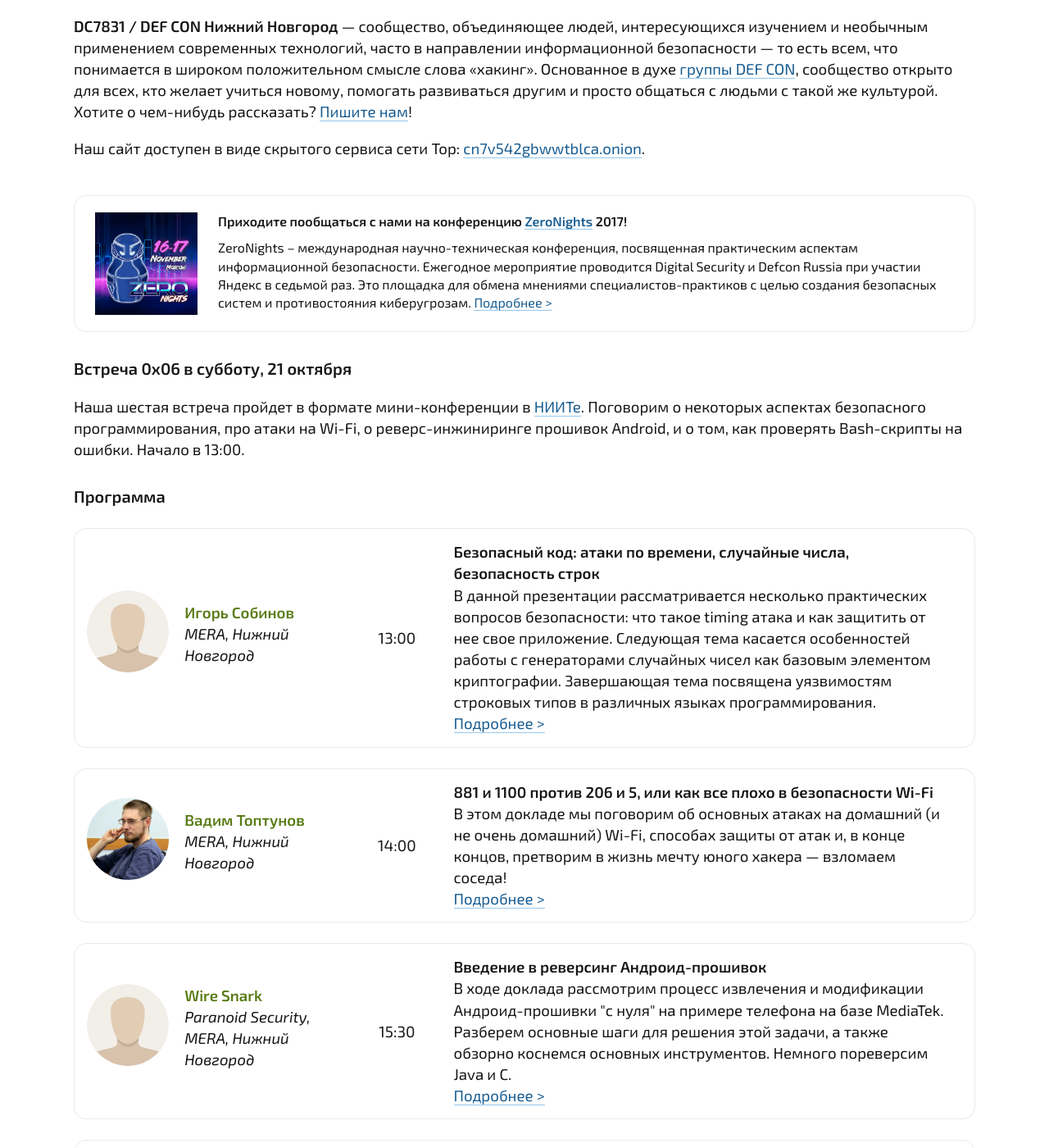
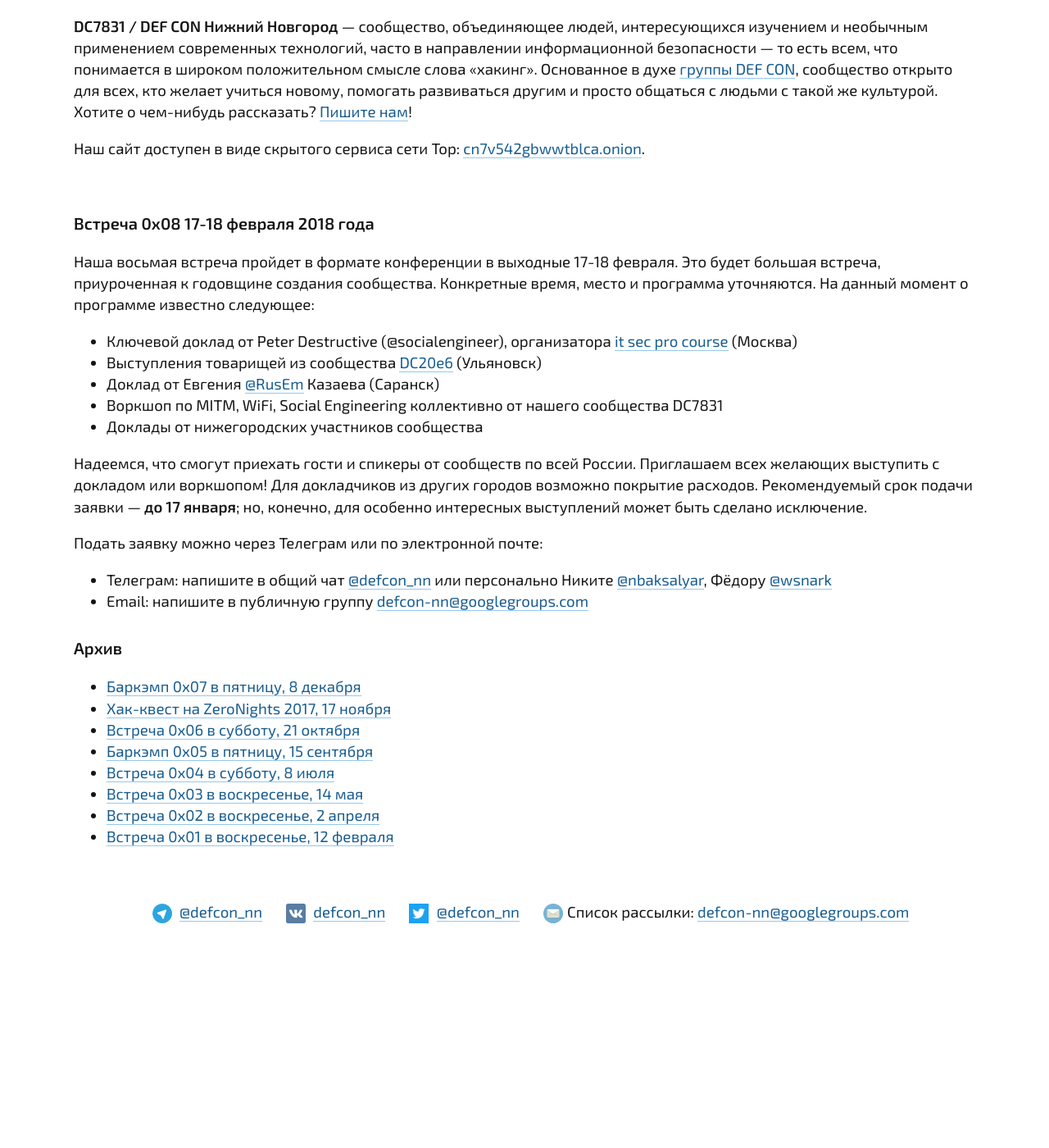
Before and after one commit to defcon-nn/defcon-nn.github.io, a Jekyll site: the page built from index.html, in a window 1280 px wide and 1400 px high, scrolled down 290 px. Shown: the whole window at 82% size. Built offline with Jekyll 4.4.1, drawn with Linux system fonts in a browser that asks for light colours; after the commit the page ends 1481 px from its top, so only the background shows below that; some of the changed text lies outside the part shown.

Commit message:
CFP для встречи 0х08; обновление архива

```diff
--- /dev/null
+++ b/0x06/index.html
@@ -0,0 +1,19 @@
+---
+layout: default
+---
+
+<div id="events_table">
+	<h2>Встреча 0x06 в субботу, 21 октября</h2>
+
+	<p>Наша шестая встреча прошла в формате мини-конференции в НИИТе. Поговорили о некоторых аспектах безопасного программирования, про атаки на Wi-Fi, о реверс-инжиниринге прошивок Android, и о том, как проверять Bash-скрипты на ошибки.
+	<p>Список докладов и материалов к ним:</p>
+
+	<ul id="talks">
+		{% for talk in site.data.meetup_21_10_2017 %}
+		{% include talk.html %}
+		{% endfor %}
+	</ul>
+	<div class="supporters">
+		Благодарим сообщество <a href="https://it52.info">IT52</a> за информационную поддержку, компанию <a href="https://www.mera.ru">Мера</a> за предоставленную площадку.
+	</div>
+</div>
--- a/index.html
+++ b/index.html
@@ -7,30 +7,33 @@
 	<p>Наш сайт доступен в виде скрытого сервиса сети Тор: <a href="http://cn7v542gbwwtblca.onion">cn7v542gbwwtblca.onion</a>.</p>
 </div>
 
-<div id="zeronights">
-	<a href="https://2017.zeronights.ru/"><img src="/images/zn_400x400.png" width="125" /></a>
-	<h4>Приходите пообщаться с нами на конференцию <a href="https://2017.zeronights.ru/">ZeroNights</a> 2017!</h4>
-	<p>ZeroNights – международная научно-техническая конференция, посвященная практическим аспектам информационной безопасности. Ежегодное мероприятие проводится Digital Security и Defcon Russia при участии Яндекс в седьмой раз. Это площадка для обмена мнениями специалистов-практиков с целью создания безопасных систем и противостояния киберугрозам. <a href="zn.html">Подробнее ></a></p>
-</div>
+<div id="events_table">
+	<h2>Встреча 0x08 17-18 февраля 2018 года</h2>
 
-<div id="events_table">
-	<h2>Встреча 0x06 в субботу, 21 октября</h2>
+<p>Наша восьмая встреча пройдет в формате конференции в выходные 17-18 февраля. Это будет большая встреча, приуроченная к годовщине создания сообщества. Конкретные время, место и программа уточняются. На данный момент о программе известно следующее:
+<ul>
+<li> Ключевой доклад от Peter Destructive (@socialengineer), организатора <a href="https://telegram.me/it_sec_pro_course">it sec pro course</a> (Москва) </li>
+<li> Выступления товарищей из сообщества <a href="https://dc20e6.ru">DC20e6</a> (Ульяновск) </li>
+<li> Доклад от Евгения <a href="https://t.me/RusEm">@RusEm</a> Казаева (Саранск) </li>
+<li> Воркшоп по MITM, WiFi, Social Engineering коллективно от нашего сообщества DC7831 </li>
+<li> Доклады от нижегородских участников сообщества </li>
+</ul>
+</p>
+<p>
+Надеемся, что смогут приехать гости и спикеры от сообществ по всей России. Приглашаем всех желающих выступить с докладом или воркшопом! Для докладчиков из других городов возможно покрытие расходов. Рекомендуемый срок подачи заявки — <b>до 17 января</b>; но, конечно, для особенно интересных выступлений может быть сделано исключение.
+</p>
+<p> Подать заявку можно через Телеграм или по электронной почте:
+<ul>
+<li> Телеграм: напишите в общий чат <a href="https://t.me/defcon_nn">@defcon_nn</a> или персонально Никите <a href="https://t.me/nbaksalyar">@nbaksalyar</a>, Фёдору <a href="https://t.me/wsnark">@wsnark</a> </li>
+<li> Email: напишите в публичную группу <a href="https://groups.google.com/forum/#!forum/defcon-nn">defcon-nn@googlegroups.com</a> </li>
+</ul>
+</p>
 
-	<p>Наша шестая встреча пройдет в формате мини-конференции в <a href="https://yandex.ru/maps/-/C6APyQKF">НИИТе</a>. Поговорим о некоторых аспектах безопасного программирования, про атаки на Wi-Fi, о реверс-инжиниринге прошивок Android, и о том, как проверять Bash-скрипты на ошибки. Начало в 13:00.</p>
-
-	<h2>Программа</h2>
-
-	<ul id="talks">
-		{% for talk in site.data.meetup_21_10_2017 %}
-		{% include talk.html %}
-		{% endfor %}
-	</ul>
-	<div id="directions">
-		<h2>Как добраться</h2>
-		<p>Наша встреча пройдет по адресу: г. Нижний Новгород, <a href="https://yandex.ru/maps/-/C6APyQKF">ул. Родионова, 192, к.1</a>, аудитория 509 (5-й этаж).</p>
-	</div>
 	<h2>Архив</h2>
 	<ul>
+				<li><a href="{{ "/0x07/" | prepend: site.baseurl }}">Баркэмп 0x07 в пятницу, 8 декабря</a></li>
+				<li><a href="{{ "/zn2017/" | prepend: site.baseurl }}">Хак-квест на ZeroNights 2017, 17 ноября</a></li>
+			<li><a href="{{ "/0x06/" | prepend: site.baseurl }}">Встреча 0x06 в субботу, 21 октября</a></li>
 		<li><a href="{{ "/0x05/" | prepend: site.baseurl }}">Баркэмп 0x05 в пятницу, 15 сентября</a></li>
 		<li><a href="{{ "/0x04/" | prepend: site.baseurl }}">Встреча 0x04 в субботу, 8 июля</a></li>
 		<li><a href="{{ "/0x03/" | prepend: site.baseurl }}">Встреча 0x03 в воскресенье, 14 мая</a></li>
```
Also changed, not shown: 0x07/index.html (added, +9 -0 lines), zn2017/index.html (added, +9 -0 lines).
